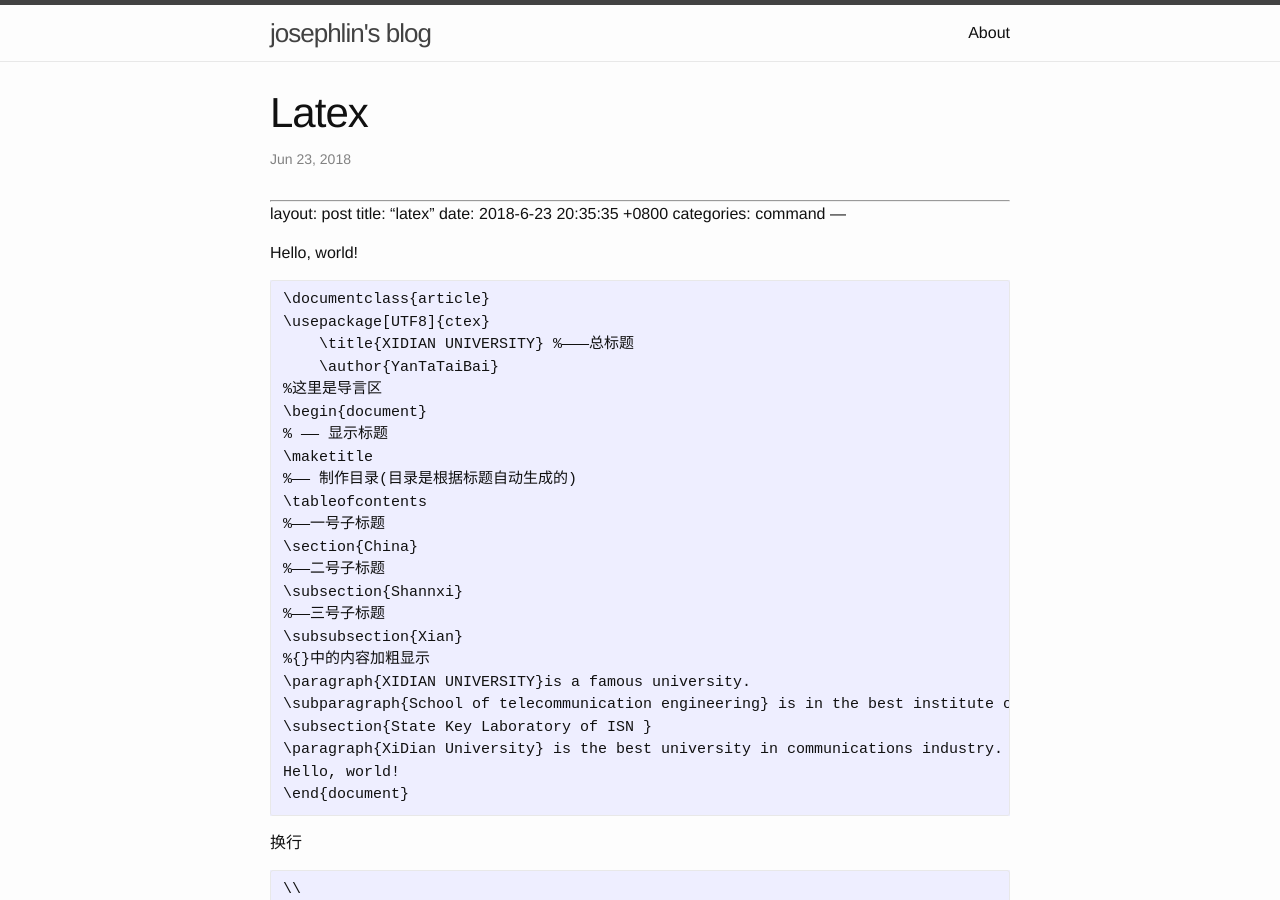
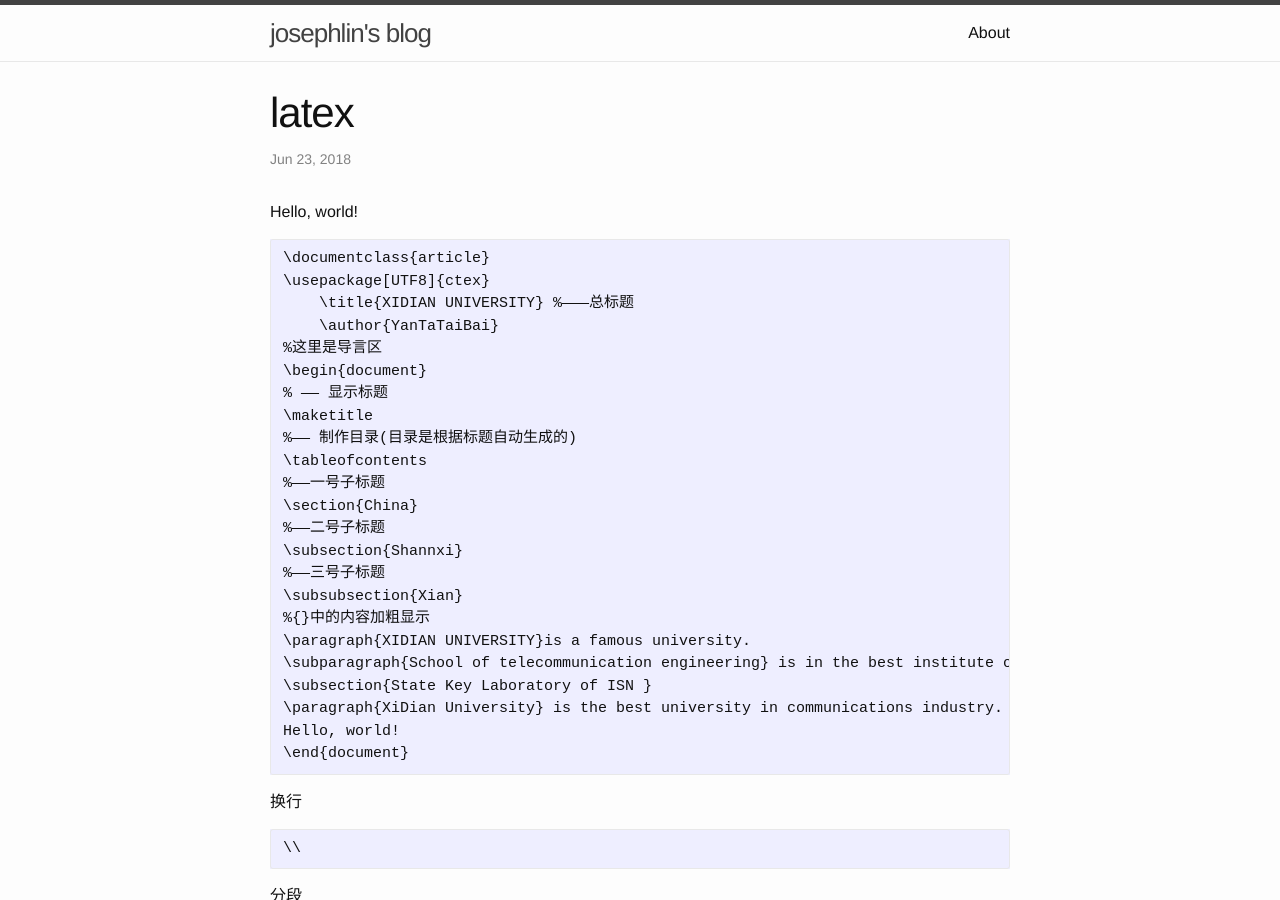
Before and after one commit to josephstalin117/josephstalin117.github.io, a Jekyll site: the page built from _posts/2018-6-23-latex.markdown, in a window 1280 px wide and 900 px high. Built offline with Jekyll 4.4.1, drawn with Linux system fonts in a browser that asks for light colours; our own code applies the rules of GitHub Pages for plain Markdown files; formulas are drawn with MathJax 3; some of the changed lines change nothing that is shown.

Commit message:
add image of latex test

````diff
--- a/_posts/2018-6-23-latex.markdown
+++ b/_posts/2018-6-23-latex.markdown
@@ -1,3 +1,9 @@
+---
+layout: post
+title:  "latex"
+date:   2018-6-23 20:35:35 +0800
+categories: command
+---
 <head>
     <script src="https://cdn.mathjax.org/mathjax/latest/MathJax.js?config=TeX-AMS-MML_HTMLorMML" type="text/javascript"></script>
     <script type="text/x-mathjax-config">
@@ -9,14 +15,6 @@
         });
     </script>
 </head>
----
-layout: post
-title:  "latex"
-date:   2018-6-23 20:35:35 +0800
-categories: command
----
-
-
 
 Hello, world!
 ```
@@ -98,6 +96,8 @@
 \sum_{i=1}^{10}
 ```
 
+$$\sum_{i=1}^{10}$$
+
 流程图
 ```
 % texlive2015, pdflatex
@@ -137,4 +137,4 @@
 \end{document}
 ```
 
-![images]('source/latex.png' "Optional title")
+![images]('http://josephstalin117.github.io/source/latex.png')
````
